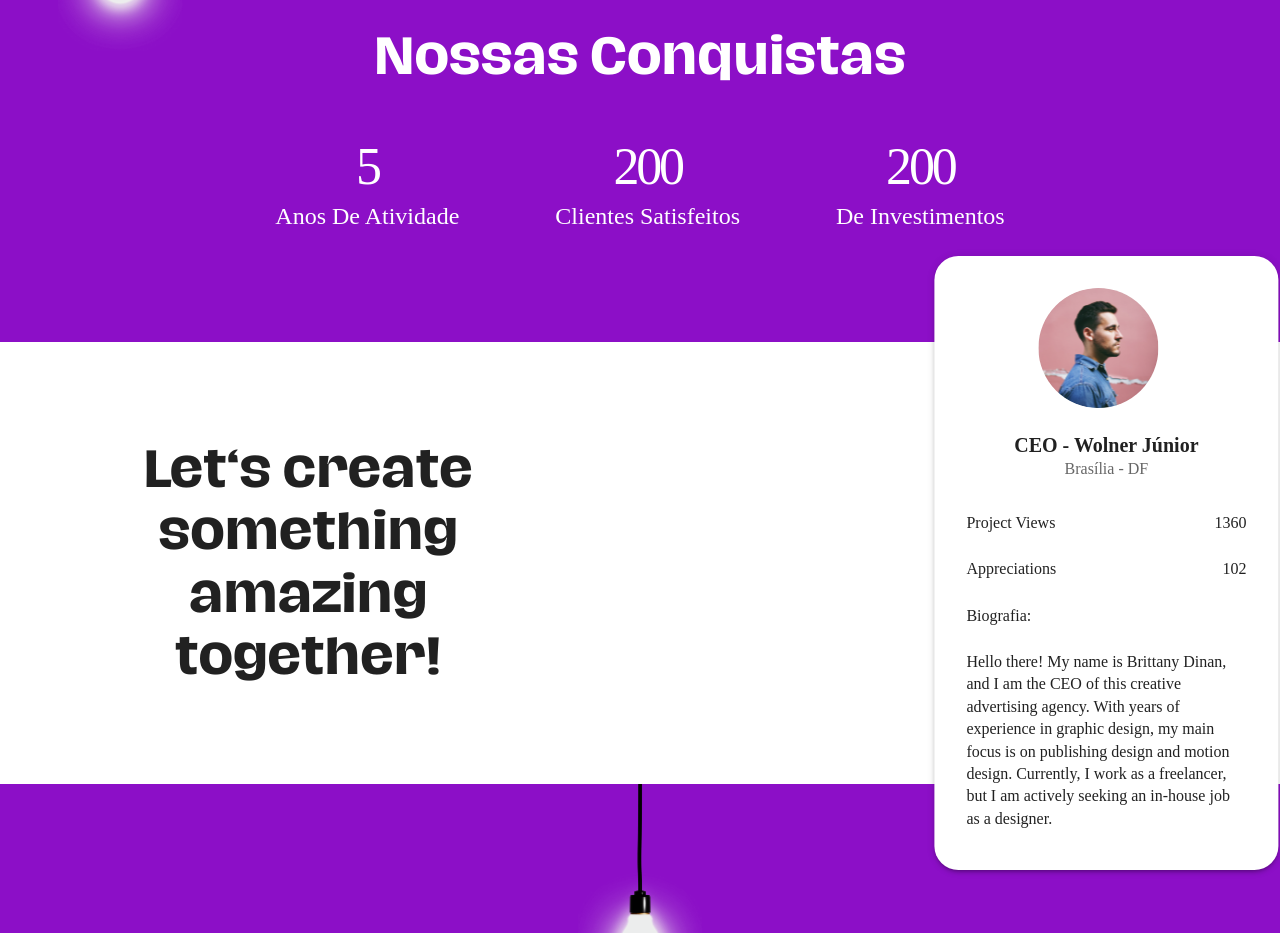
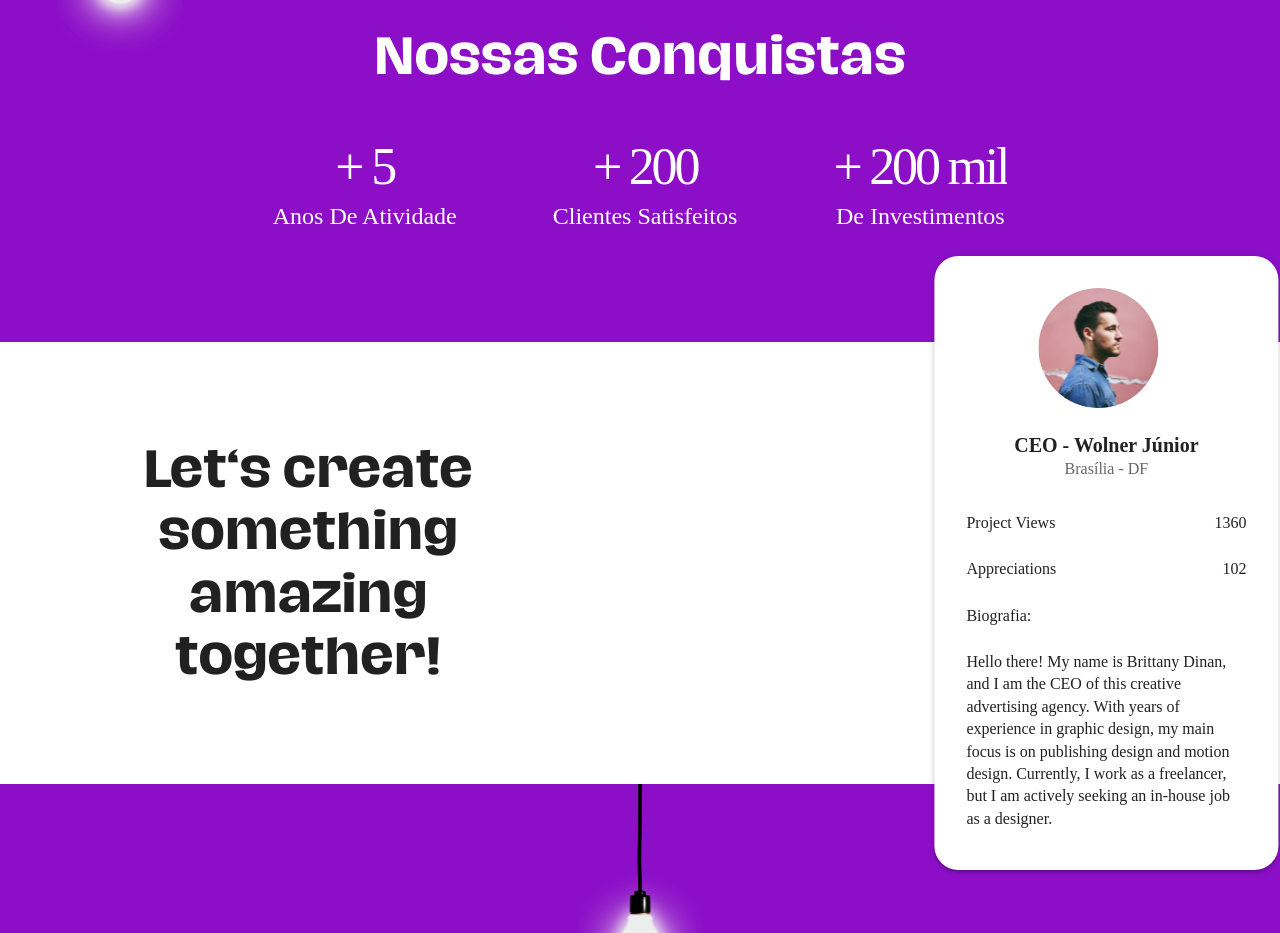
Before and after one commit to johannDeLaCruz/lummus_productions, a React (Vite) app: page / in a window 1280 px wide. Shown: the part 2404-3337 px from the top of the page. Built offline with nearby package versions, Linux system fonts and the light colour scheme.

Commit message:
fix(milestones): :bug: fix use inView counter bug

```diff
--- a/src/components/Counter.jsx
+++ b/src/components/Counter.jsx
@@ -1,37 +1,44 @@
 import { PropTypes } from "prop-types";
 import { useState, useEffect } from "react";
-import { motion, useAnimation } from "framer-motion";
+import { motion, useAnimationControls } from "framer-motion";
 
-const Counter = ({ end }) => {
-  const controls = useAnimation();
+const Counter = ({ end, prefix, postfix, isInView }) => {
+  const controls = useAnimationControls();
   const [count, setCount] = useState(0);
 
   useEffect(() => {
-    controls.start({ opacity: 1, scale: 1, transition: { duration: 0.05 } });
-    controls.start({ scale: 1.1, transition: { duration: 0.05 } });
-    controls.start({ scale: 1, transition: { duration: 0.05 } });
-    const interval = setInterval(() => {
-      if (count < end) {
-        setCount((prevCount) => prevCount + 1);
-      }
-    }, 0.5);
+    if (isInView) {
+      controls.start({
+        transition: { duration: 0.5 },
+      });
+      const interval = setInterval(() => {
+        if (count < end) {
+          setCount((prevCount) => prevCount + 1);
+        }
+      }, 20);
 
-    return () => clearInterval(interval);
-  }, [count, end, controls]);
+      return () => clearInterval(interval);
+    }
+  }, [count, end, controls, isInView]);
 
   return (
     <motion.span
       animate={controls}
-      initial={{ opacity: 0, scale: 0.8 }}
+      initial={{ opacity: 1 }}
       style={{ display: "inline-block" }}
     >
+      {prefix}
       {count}
+      {postfix}
     </motion.span>
   );
 };
 
 Counter.propTypes = {
   end: PropTypes.number.isRequired,
+  prefix: PropTypes.string.isRequired,
+  postfix: PropTypes.string.isRequired,
+  isInView: PropTypes.bool.isRequired,
 };
 
 export default Counter;
--- a/src/components/HeroSection.jsx
+++ b/src/components/HeroSection.jsx
@@ -62,7 +62,12 @@ const HeroSection = ({ sectionName }) => {
             >
               Unleash Your Creativity With
             </Typography>
-            <Logo height={110} logoColor="white" animated={true} />
+            <Logo
+              height={110}
+              logoColor="white"
+              animated={true}
+              isInView={isInView}
+            />
           </Stack>
           <Typography
             variant="body1"
--- a/src/components/Logo.jsx
+++ b/src/components/Logo.jsx
@@ -2,7 +2,7 @@ import PropTypes from "prop-types";
 import { motion } from "framer-motion";
 import { createPathFillIn } from "../utils/animationVariants";
 
-export default function Logo({ logoColor, animated, ...props }) {
+export default function Logo({ logoColor, animated, isInView, ...props }) {
   function getHexColor(logoColor) {
     const colorMap = {
       white: "#fff",
@@ -20,7 +20,7 @@ export default function Logo({ logoColor, animated, ...props }) {
       xmlns="http://www.w3.org/2000/svg"
       {...props}
       initial="hidden"
-      animate="visible"
+      animate= {isInView ? "visible" : "hidden"}
       variants={pathFillIn}
     >
       <motion.path
@@ -114,7 +114,7 @@ Logo.propTypes = {
   height: PropTypes.number.isRequired,
   logoColor: PropTypes.string.isRequired,
   animated: PropTypes.bool.isRequired,
-  // isInView: PropTypes.bool.isRequired,
+  isInView: PropTypes.bool,
 };
 
 Logo.defaultProps = {
--- a/src/components/Milestones.jsx
+++ b/src/components/Milestones.jsx
@@ -15,15 +15,21 @@ import { motion } from "framer-motion";
 const Milestones = () => {
   const milestonesList = [
     {
-      title: "5",
+      prefix: "+ ",
+      number: 5,
+      postfix: " ",
       description: "Anos De Atividade",
     },
     {
-      title: "+200",
+      prefix: "+ ",
+      number: 200,
+      postfix: " ",
       description: "Clientes Satisfeitos",
     },
     {
-      title: "+R$ 200k",
+      prefix: "+ ",
+      number: 200,
+      postfix: " mil",
       description: "De Investimentos",
     },
   ];
@@ -67,7 +73,10 @@ const Milestones = () => {
                   <ListItemText
                     primary={
                       <Counter
-                        end={parseInt(milestone.title.replace(/\D/g, ""))}
+                        end={milestone.number}
+                        prefix={milestone.prefix}
+                        postfix={milestone.postfix}
+                        isInView={isInView}
                       />
                     }
                     primaryTypographyProps={{
```
